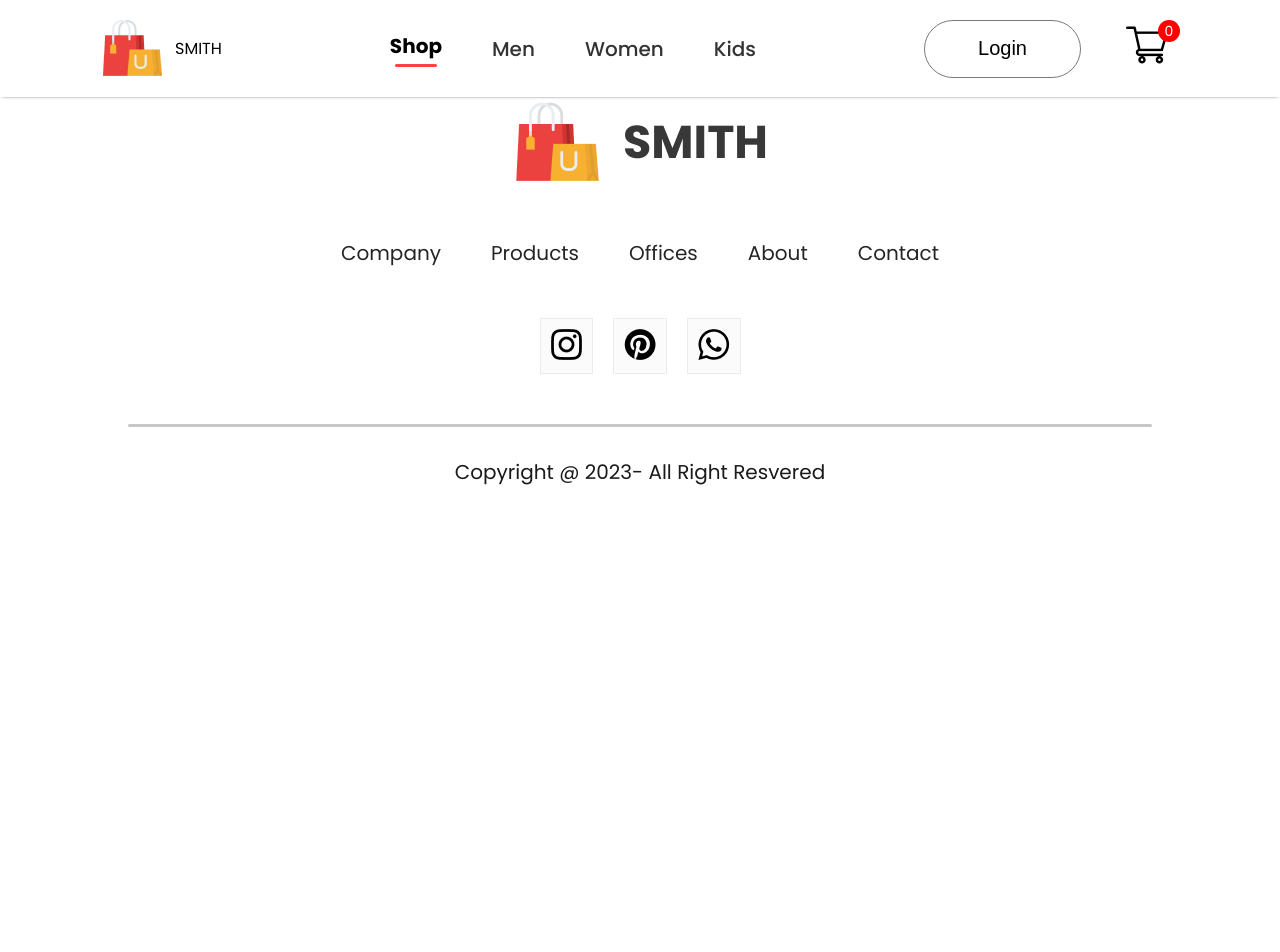
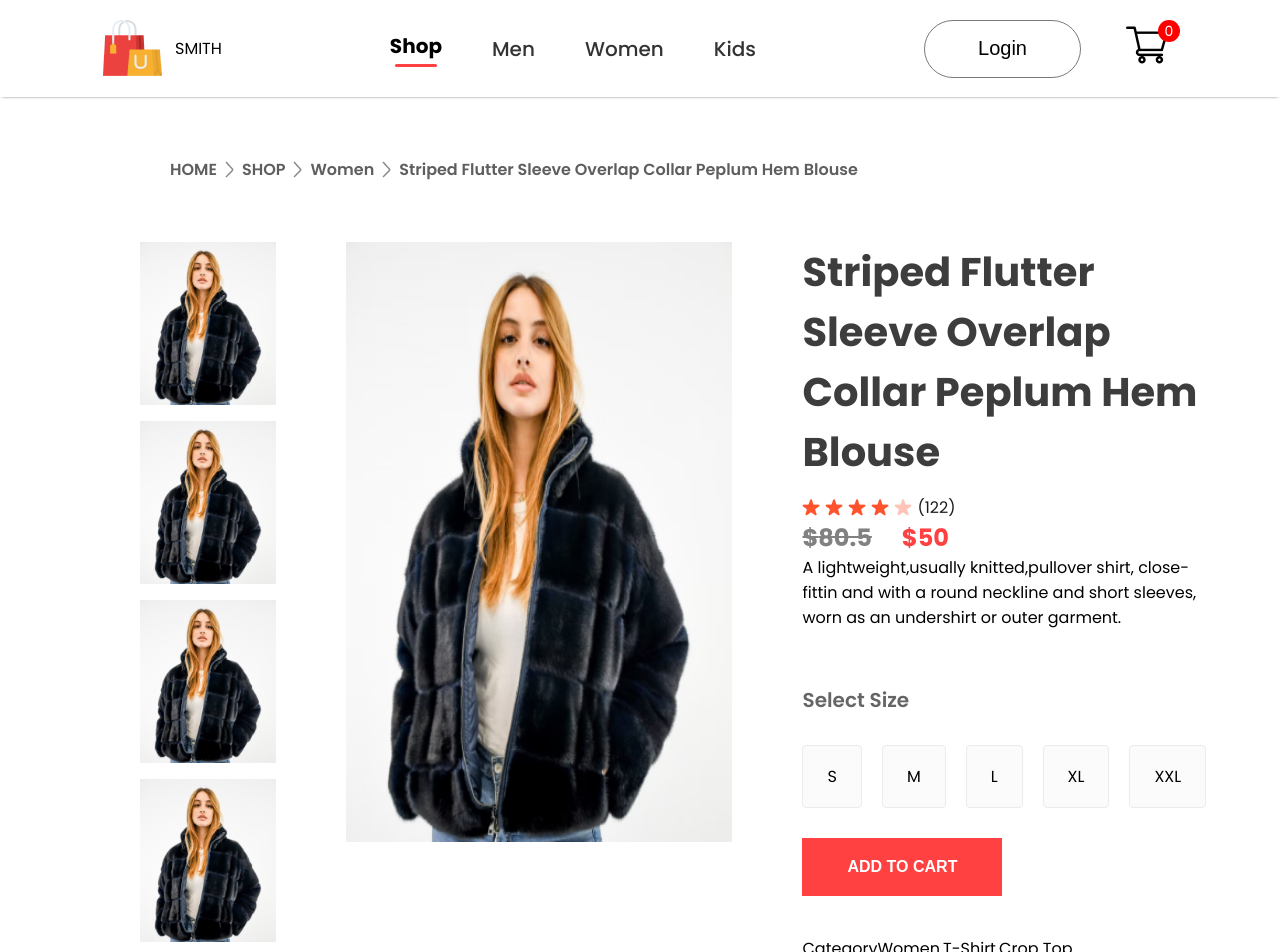
Before and after one commit to sumedhkm/react_ecommerceproject, a React (Create React App) app: page /product/1 in a window 1280 px wide. Shown: the top 952 px of the page. Before the commit the page ends 800 px from the top, so only its background shows below. Built offline with nearby package versions, Linux system fonts and the light colour scheme.

Commit message:
new commit

```diff
--- a/src/App.js
+++ b/src/App.js
@@ -22,7 +22,7 @@
           <Route path="/shop" element={<Shop />} />
           <Route path="/shop/category/kids" element={<ShopCategory banner={kid_banner} category="kid" />} />
           <Route path="/shop/category/mens" element={<ShopCategory banner={men_banner} category="men" />} />
-          <Route path="/shop/category/women" element={<ShopCategory banner={women_banner} category="women" />} />
+          <Route path="/shop/category/womens" element={<ShopCategory banner={women_banner}  category= "women" />} />
           <Route path="/product/:productId" element={<Product />} />
           <Route path="/card" element={<Card />} />
           <Route path="/login-signup" element={<LoginSignup />} />
--- /dev/null
+++ b/src/Components/BreadCrum/BreadCrum.css
@@ -0,0 +1,10 @@
+.breadcrum{
+    display: flex;
+    align-items: center;
+    gap: 8px;
+    color: #5e5e5e;
+    font-size: 16px;
+    font-weight: 600;
+    margin: 60px 170px;
+    text-transform: capitalize;
+}
--- /dev/null
+++ b/src/Components/BreadCrum/BreadCrum.js
@@ -0,0 +1,13 @@
+import React from 'react';
+import './BreadCrum.css';
+import arrow_icon from '../Assets/breadcrum_arrow.png';
+
+const BreadCrum = ({ product }) => {
+  return (
+    <div className='breadcrum'>
+      HOME <img src={arrow_icon} alt='' />SHOP<img src={arrow_icon} alt='' />{product.category}<img src={arrow_icon} alt='' />{product.name}
+    </div>
+  );
+};
+
+export default BreadCrum;
--- a/src/Components/Item/Item.js
+++ b/src/Components/Item/Item.js
@@ -1,20 +1,23 @@
 import React from 'react';
 import PropTypes from 'prop-types';  // Import PropTypes for prop validation
+import { Link } from 'react-router-dom';  // Import Link from react-router-dom
 import './Item.css';  // Import the CSS file for Item component styles
 
 const Item = ({ id, name, image, new_price, old_price }) => {
   return (
     <div className='item'>
-      <img src={image} alt={name} />  {/* Provide meaningful alt text */}
+      <Link to={`/product/${id}`}>
+        <img src={image} alt={name} />  {/* Provide meaningful alt text */}
+      </Link>
       <div className='item-info'>
         <p>{name}</p>  {/* Display the item name */}
         <div className='item-prices'>
           <div className='item-price-new'>
-           $ {new_price}  {/* Display the new price without $ */}
+            $ {new_price}  {/* Display the new price */}
           </div>
           {old_price && (
             <div className='item-price-old'>
-              ${old_price}  {/* Display the old price without $ */}
+              ${old_price}  {/* Display the old price */}
             </div>
           )}
         </div>
--- /dev/null
+++ b/src/Components/LoginSignup.css
@@ -0,0 +1,66 @@
+.loginsignup{
+    width: 100%;
+    height: 800vh;
+    background-color: #fce3fe;
+    padding: 100px;
+
+}
+.loginsignup-container{
+    width: 580px;
+    height: 600px;
+    background-color: white;
+    margin: auto;
+    padding: 40px 60px;
+}
+.loginsignup-container h1{
+    margin: 20px 0px;
+
+}
+.loginsignup-fields{
+    display: flex;
+    flex-direction: column;
+    gap: 29px;
+    margin-top: 30px;
+}
+.loginsignup-fields input{
+    height: 72px;
+    width: 100%;
+    padding-left: 20px;
+    border: 1px solid #c9c9c9;
+    outline: none;
+    color: #5c5c5c;
+    font-size: 18px;
+}
+
+.loginsignup-container button{
+    width: 580px;
+    height: 72px;
+    color: white;
+    cursor: pointer;
+    background-color: #ff4141;
+    margin-top: 30px;
+    font-size: 24px;
+    font-weight: 500;
+}
+
+.loginsignup-login{
+    margin-top: 20px;
+    color: #5c5c5c;
+    font-size: 18px;
+    font-weight: 500;
+}
+
+.loginsignup-login span{
+    color: #ff4141;
+    font-weight: 600;
+}
+
+.loginsignup-agree{
+    display:flex;
+    align-items: center;
+    margin-top: 25px;
+    gap: 20px;
+    color: #5c5c5c;
+    font-size: 18px;
+    font-weight: 500;
+}
--- a/src/Components/LoginSignup.js
+++ b/src/Components/LoginSignup.js
@@ -1,7 +1,21 @@
 import React from 'react';
+import './LoginSignup.css'
+const LoginSignup = () => {
+  return <div className='loginsignup'>
+    <div className='loginsignup-container'>
+    <h1>Sign Up</h1>
+<div className='loginsignup-fields'>
+  <input type='text' placeholder='Your Name'/>
+  <input type='email' placeholder='Email Address'/>
+  <input type="password" placeholder='password'/>
+</div>
+<button>Continue</button>
+<p className='loginsignup-login'>Already have an account?<span>Login Here</span></p>
+<div className='loginsignup-agree'><input type='checkbox' name='' id=''/>
+<p>By continuing, i agree to the terms of use & privacy policy</p></div>
 
-const LoginSignup = () => {
-  return <div></div>;
+    </div>
+  </div>;
 };
 
 export default LoginSignup;
--- a/src/Components/Product.js
+++ b/src/Components/Product.js
@@ -1,7 +1,20 @@
-import React from 'react';
+import React, { useContext } from 'react';
+import { useParams } from 'react-router-dom';
+import { ShopContext } from './ShopContext';
+import BreadCrum from './BreadCrum/BreadCrum';
+import ProductDisplay from './ProductDisplay/ProductDisplay';
 
 const Product = () => {
-  return <div></div>;
+  const { all_product } = useContext(ShopContext);
+  const { productId } = useParams();
+  const product = all_product.find((e) => e.id === Number(productId));
+
+  return (
+    <div>
+      <BreadCrum product={product} />
+      <ProductDisplay  product={product}/>
+    </div>
+  );
 };
 
 export default Product;
--- /dev/null
+++ b/src/Components/ProductDisplay/ProductDisplay.css
@@ -0,0 +1,93 @@
+.productdisplay {
+    display: flex;
+    margin: 0px 140px;
+  }
+
+  .productdisplay-left {
+    display: flex;
+    gap: 70px;
+  }
+
+  .productdisplay-img-list {
+    display: flex;
+    flex-direction: column;
+    gap: 16px;
+  }
+
+  .productdisplay-img-list img {
+    height: 163px;
+  }
+
+  .productdisplay-main-img {
+    width: 386px;
+    height: 600px;
+  }
+
+  .productdisplay-right{
+    margin: 0px 70px;
+    display: flex;
+    flex-direction: column;
+  }
+
+  .productdisplay-right h1{
+    color: #3d3d3d;
+    font-size: 40px;
+    font-weight: 700;
+  }
+
+  .productdisplay-right-star{
+    display: flex;
+    align-items: center;
+    margin-top: 13px;
+    gap: 5px;
+    color: #1c1c1c;
+    font-size: 16px;
+  }
+
+  .productdisplay-right-prices{
+    display: flex;
+    margin-top:40px 0px ;
+    gap:30px;
+    font-size: 24px;
+    font-weight: 700;
+  }
+  .productdisplay-right-price-old{
+    color: #818181;
+    text-decoration: line-through;
+  }
+
+  .productdisplay-right-price-new{
+    color:#ff4141 ;
+  }
+
+  .productdisplay-right-size1{
+    display: flex;
+    margin: 30px 0px;
+    gap: 20px;
+  }
+  .productdisplay-right-size h1{
+    margin-top: 55px;
+    color: #656565;
+    font-size: 20px;
+    font-weight: 600;
+  }
+  .productdisplay-right-size1 div{
+    padding: 18px 24px;
+    background-color: #fbfbfb;
+    border: 1px solid #ebebeb;
+    border-radius: 4px;
+    cursor: pointer;
+  }
+
+  .productdisplay-right button{
+    padding: 20px 40px;
+    width: 200px;
+    font-size: 16px;
+    font-weight: 600;
+    color: white;
+    background: #ff4141;
+    margin-bottom: 40px;
+    border: none;
+    outline: none;
+    cursor: pointer;
+  }
--- /dev/null
+++ b/src/Components/ProductDisplay/ProductDisplay.js
@@ -0,0 +1,60 @@
+import React from 'react'
+import './ProductDisplay.css'
+import star_icon from "../Assets/star_icon.png"
+import star_dull_icon from "../Assets/star_dull_icon.png"
+
+ const ProductDisplay = (props) => {
+    const {product}=props;
+  return (
+    <div className='productdisplay'>
+        <div className='productdisplay-left'>
+            <div className='productdisplay-img-list'>
+            <img src={product.image} alt=''/>
+            <img src={product.image} alt=''/>
+            <img src={product.image} alt=''/>
+            <img src={product.image} alt=''/>
+            </div>
+            <div className='productdisplay-img'>
+            <img className="productdisplay-main-img" src={product.image} alt=''/>
+            </div>
+        </div>
+        <div className='productdisplay-right'>
+            <h1>{product.name}</h1>
+            <div className='productdisplay-right-star'>
+                <img src={star_icon} alt=''/>
+                <img src={star_icon} alt=''/>
+                <img src={star_icon} alt=''/>
+                <img src={star_icon} alt=''/>
+                <img src={star_dull_icon} alt=''/>
+                <p>(122)</p>
+            </div>
+                <div className='productdisplay-right-prices'>
+                    <div className='productdisplay-right-price-old'>${product.old_price}</div>
+                    <div className='productdisplay-right-price-new'>${product.new_price}</div>
+                </div>
+                <div className='product-right-description'>
+                    A lightweight,usually knitted,pullover shirt, close-fittin and with
+                a round neckline and short sleeves, worn as an undershirt or outer
+                garment.
+
+                </div>
+                <div className='productdisplay-right-size'>
+                    <h1>Select Size</h1>
+                    <div className='productdisplay-right-size1'>
+                        <div>S</div>
+                        <div>M</div>
+                        <div>L</div>
+                        <div>XL</div>
+                        <div>XXL</div>
+                    </div>
+                </div>
+                <button> ADD TO CART</button>
+                <p className='productdisplay-right-catgeory'><span>Category</span>
+                Women,T-Shirt,Crop Top</p>
+                <p className='productdisplay-right-catgeory'><span>Tags</span>
+                Modern,Latest</p>
+        </div>
+    </div>
+  )
+}
+export default ProductDisplay;
--- a/src/Components/ShopCategory.css
+++ b/src/Components/ShopCategory.css
@@ -0,0 +1,42 @@
+.shopcategory-banner{
+    display: block;
+    margin: 30px auto;
+    width: 82%;
+ }
+ .shopcategory-indexs{
+    display: flex;
+    margin: 0px 170px;
+    justify-content: space-between;
+    align-items: center;
+ }
+
+ .shopcategory-sort{
+    padding: 10px 20px;
+    border-radius: 40px;
+    border: 1px solid #888;
+ }
+
+
+ .shopcategory-indexs p span{
+    font-weight: 600;
+ }
+
+ .shopcategoryproducts{
+    margin:20px 170px;
+    display: grid;
+    grid-template-columns: 1fr 1fr 1fr 1fr;
+    row-gap: 80px;
+ }
+ .shopcategory-loadmore{
+    display: flex;
+    justify-content: center;
+    align-items: center;
+    margin: 150px auto;
+    width: 223px;
+    height: 69px;
+    border-radius: 75px;
+    background-color: #ededed;
+    color:#787878 ;
+    font-size: 18px;
+    font-weight: 510;
+ }
--- a/src/Components/ShopCategory.js
+++ b/src/Components/ShopCategory.js
@@ -13,7 +13,7 @@
  // const {all_product}=useContext(ShopContext)
   return (
     <div className='shopcategory'>
-      <img src={banner} alt='Category Banner' />
+      <img className="shopcategory-banner" src={banner} alt='Category Banner' />
      <div className='shopcategory-indexs'>
         <p>
             <span>
@@ -42,6 +42,9 @@
       })
 }
      </div>
+     <div className='shopcategory-loadmore'>
+Explore More
+     </div>
     </div>
   );
 };
```
